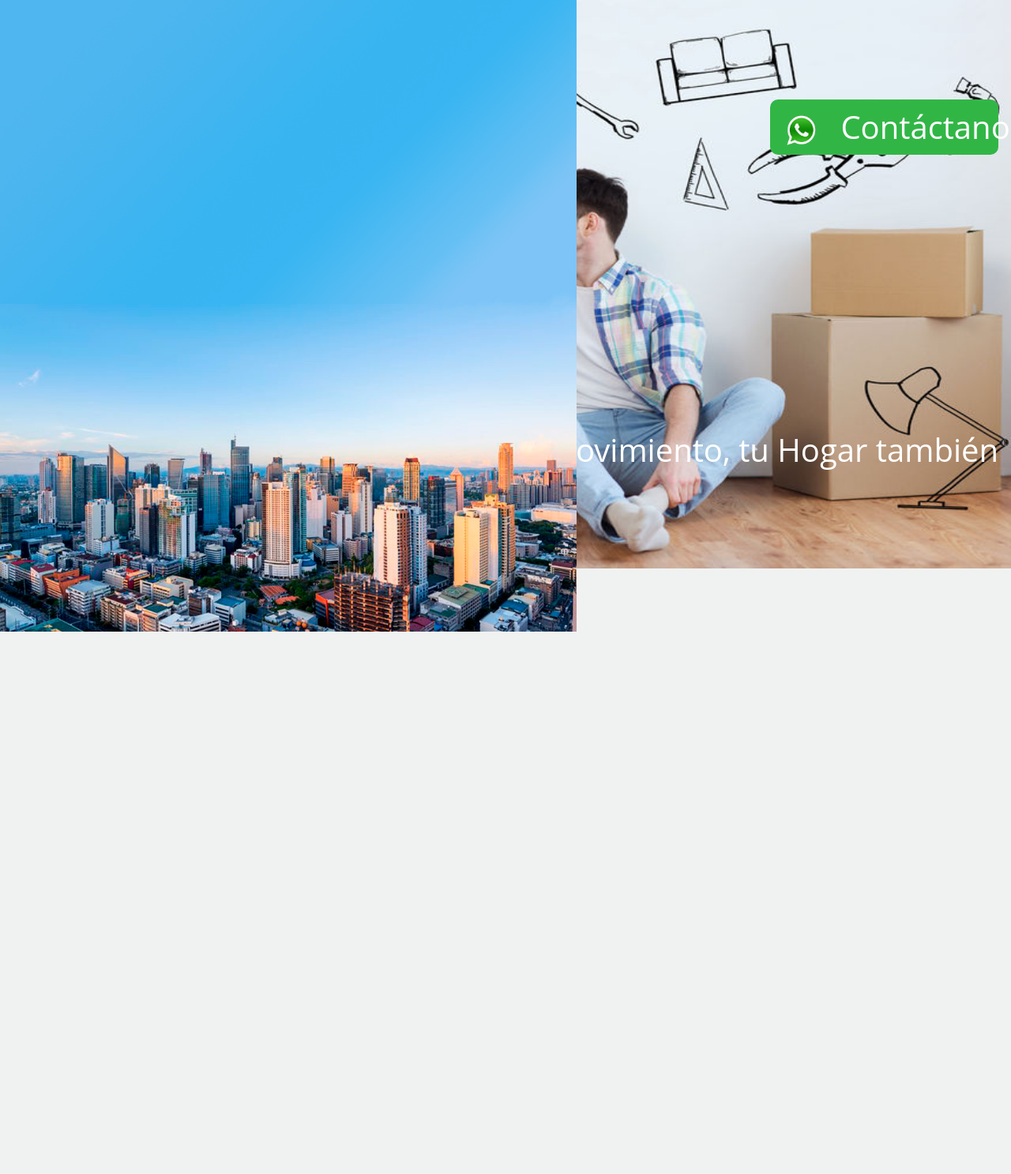
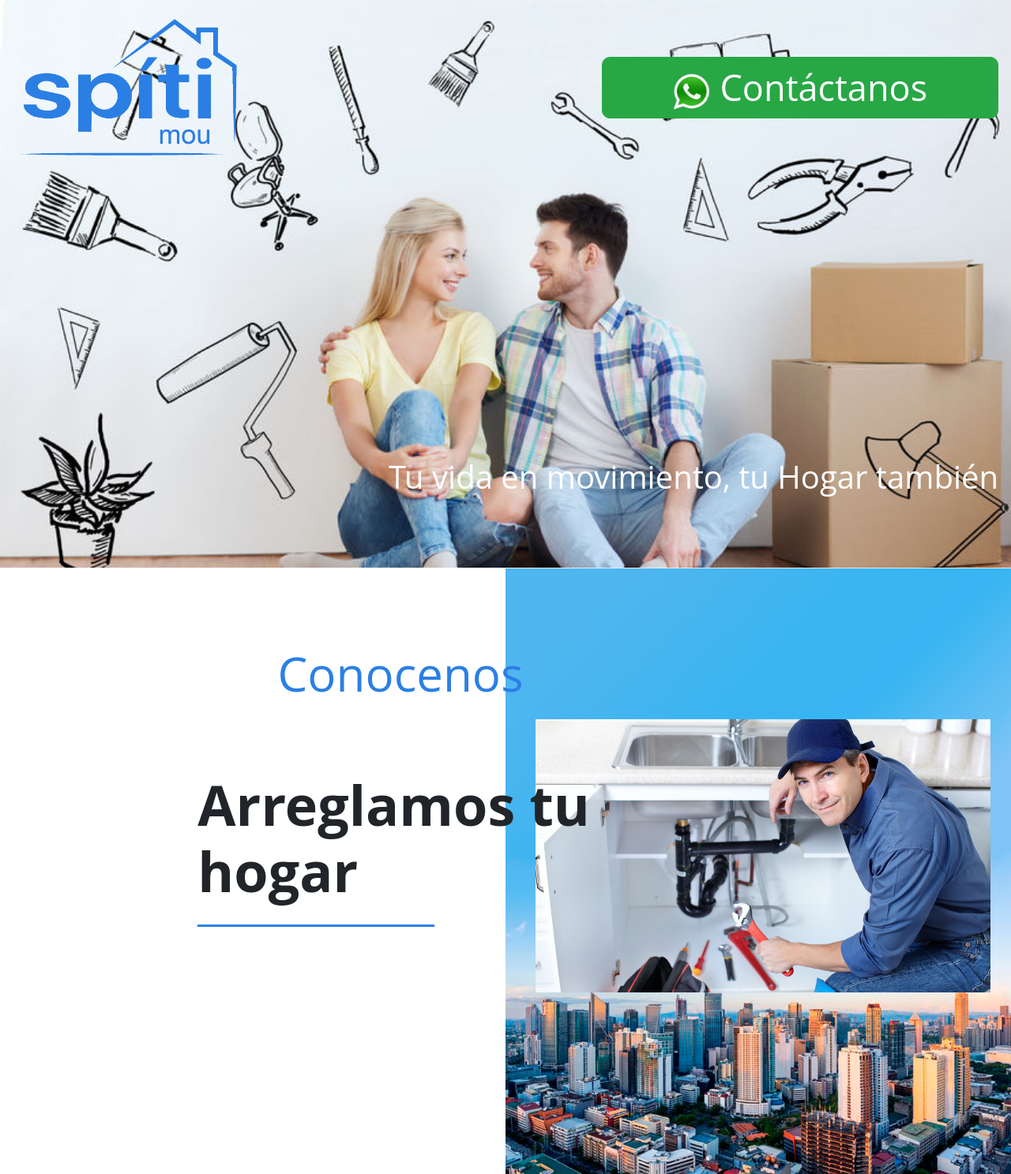
Before and after one commit to JuanoManuel/Spiti, a plain HTML site: page index.html in a window 1280 px wide. Shown: the whole page at 79% size. Before the commit the page ends 800 px from the top, so only its background shows below. Drawn offline with Linux system fonts and the light colour scheme.

Commit message:
se termino la segunda seccion sin resposive

```diff
--- a/css/xd.css
+++ b/css/xd.css
@@ -1,6 +1,15 @@
+body {
+  background-color: #FFFFFF;
+}
+
 #headerimage {
   position: relative;
+  width: 100%;
+  height: 56.2vw;
+  overflow: hidden;
+  display: flex;
 }
+
 
 .color{
 	background-color: rgb(213, 233, 242);
@@ -25,9 +34,13 @@
 }
 
 .imagebox {
-  position: relative;
+  position: absolute;
+  top: 0;
+  right: 0;
+  left: 0;
+  opacity: 1;
   width: 100%;
-  max-height: 720px;
+  max-height: 1080px;
   overflow: hidden;
 }
 
@@ -47,8 +60,8 @@
 	height: 100%;
 }
 
-div.image-overlay > div.row {
-  margin-bottom: 15em;
+div.image-overlay > div.row:first-child {
+  margin-bottom: 30%;
 }
 
 div.image-overlay .row h1 {
@@ -63,14 +76,81 @@ div.image-overlay .row h1 {
   padding: 5px;
 }
 
+section#Conocenos {
+  position: relative;
+  height: 60vw;
+}
+
+section#Conocenos div#conocenos-img-0 {
+  background-image: url(../img/plomero.jpg);
+  background-size: cover;
+  background-position: 50%;
+  background-repeat: no-repeat;
+  position: absolute;
+  overflow: hidden;
+  top: 25%;
+  left: 53%;
+  width: 45%;
+  height: 45%;
+}
+
 section#Conocenos div#Conocenos-bg {
   background-image: url(../img/fondo_edificios.png);
   background-size: cover;
   background-position: 50%;
   background-repeat: no-repeat;
   position: absolute;
+  overflow: hidden;
+  top: 0;
+  left: 50%;
+  width: 50%;
+  height: 100%;
+}
+
+div.image-overlay h1.mobile {
+  font-size: 15px;
+}
+
+div.image-overlay button {
+  border-radius: 10px;
+  font-size: 45px;
+}
+
+div.image-overlay button.mobile {
+  font-size: 15px;
+}
+
+section#Conocenos h2{
+  color: #2B7FE4;
+  font-size: 60px;
+}
+
+section#Conocenos h3{
+  font-weight: bold;
+  font-size: 70px;
+}
+
+section#Conocenos > div:nth-child(3) {
+  padding-bottom: 80px;
+  padding-top: 50px;
+}
+
+.line-blue {
+  background-color: #2B7FE4;
+}
+
+.line {
+  position: absolute;
   top: 0;
   left: 0;
-  width: 57vw;
-  height: 100%;
+  right: 0;
+  bottom: 0;
 }
+
+.line-container {
+  position: relative;
+  margin: 1.98vw 0 0;
+  width: 300px;
+  height: 3px;
+  overflow: hidden;
+}
--- a/index.html
+++ b/index.html
@@ -2,7 +2,8 @@
 <html lang="es">
 <head>
 
-	<meta charset="UTF-8">
+	<meta charset="UTF-8" />
+	<meta name="viewport" content="width=device-width, user-scalable=no">
 	<link href="https://fonts.googleapis.com/css?family=Anton" rel="stylesheet"> <!--letra del encabezado-->
 	<link href="https://fonts.googleapis.com/icon?family=Material+Icons" rel="stylesheet"> <!--Iconos de google-->
 	<link rel="stylesheet" type="text/css" href="slick/slick.css"/>
@@ -13,38 +14,57 @@
 	<title>Prueba de sliter</title>
 </head>
 <body>
-	<div id="headerimage" class="container-fluid">
-		<div class="row justify-content-center">
+	<section id="headerimage" class="container-fluid">
 			<div id="" class="imagebox">
 				<img src="img/Hogar.jpg" class="img-fluid imgp" alt="Responsive image">
 				<div class="image-overlay">
 					<div class="row align-items-center justify-content-between">
-						<div class="col-3">
+						<div class="col-4 col-sm-3">
 							<!--<img src="img/Hogar.jpg" class="img-fluid" alt="Responsive image">-->
-							<img class="img-fluid" src="img/spitilogo.png">
+							<img class="img-fluid" src="img/logo_azul.png">
 						</div>
-						<div class="col-3">
-							<div class="row whatsapp m-0">
-								<div class="col-3">
-									<img src="img/whatsapplogo.png" class="img-fluid">
-								</div>
-								<div class="col-9">Contáctanos</div>
-							</div>
+						<div class="col-8 col-sm-5">
+							<button id="whatsapp" class="d-none d-sm-block btn-success btn btn-sm">
+								<img src="img/whatsapplogo.png" style="width: 10%" class="img-fluid">
+								Contáctanos
+							</button>
+							<button id="whatsapp" class="d-block d-sm-none btn-success btn btn-sm mobile">
+								<img src="img/whatsapplogo.png" style="width: 10%" class="img-fluid">
+								Contáctanos
+							</button>
 						</div>
 					</div>
 					<div class="row justify-content-end">
 						<div class="col-auto">
-							<h1 class=" header-text">Tu vida en movimiento, tu Hogar también</h1>
+							<h1 class="d-none d-sm-block header-text">Tu vida en movimiento, tu Hogar también</h1>
+							<h1 class="d-block d-sm-none mobile header-text">Tu vida en movimiento, tu Hogar también</h1>
 						</div>
 					</div>
 				</div>
 			</div>
+	</section>
+	<section id="Conocenos" class="container-fluid p-5">
+		<div id="Conocenos-bg"></div>
+		<div id="conocenos-img-0"></div>
+		<div class="row justify-content-around">
+			<div class="col-2"></div>
+			<div class="col-4">
+				<h2>Conocenos</h2>
+			</div>
+			<div class="col-4"></div>
 		</div>
-	</div>
-	<section id="Conocenos">
-		<div id="Conocenos-bg"></div>
+		<div class="row justify-content-around">
+			<div class="col-2"></div>
+			<div class="col-7">
+				<h3 class="subtitle">Arreglamos tu hogar</h3>
+				<div class="line-container">
+					<div class="line-blue line"></div>
+				</div>
+			</div>
+			<div class="col-3"></div>
+		</div>
 	</section>
-	<!--<div class="container-fluid">
+	<!--div class="container-fluid">
 		<div class="color row justify-content-center">
 			<div class="your-class col-12">
 				    <div><img class="slick-current " src="img/h1.jpg"></div>
```
Also changed, not shown: img/logo_azul.png (renamed from img/logo azul.png), img/plomero.jpg (renamed from img/tg2wed7c6ywed7u22.jpg).
